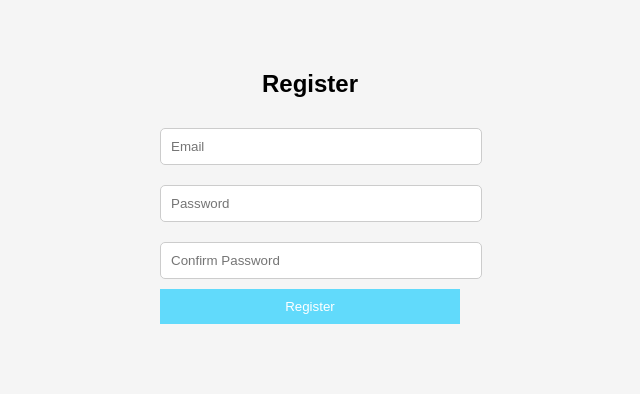
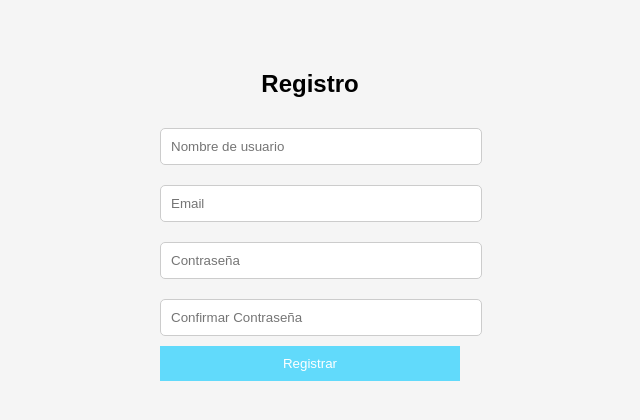
Before and after one commit to GabrielGM16/front_global_AW, a React (Create React App) app: page /register in a window 1280 px wide. Shown: the top 420 px of the page, without its empty margins (330-970 px from the left). Built offline with nearby package versions, Linux system fonts and the light colour scheme.

Commit message:
Registro login

```diff
--- a/src/components/Home.js
+++ b/src/components/Home.js
@@ -1,10 +1,19 @@
 // src/components/Home.js
 import React from 'react';
+import Dashboard from './Dashboard'; // Asegúrate de tener este componente
+import Component1 from './CreateTask'; // Ejemplo de un componente adicional
+
 
 const Home = () => {
   return (
     <div>
       <h1>Welcome to the Home Page</h1>
+      <div className="dashboard">
+        <Dashboard />
+        <Component1 />
+
+        {/* Puedes agregar más componentes según sea necesario */}
+      </div>
     </div>
   );
 };
--- a/src/components/Login.js
+++ b/src/components/Login.js
@@ -1,5 +1,5 @@
 import React, { useState } from 'react';
-import '../styles/Login.css'; // Importar estilos
+import '../styles/Login.css';
 
 function Login({ onLogin }) {
   const [email, setEmail] = useState('');
@@ -10,27 +10,26 @@ function Login({ onLogin }) {
     e.preventDefault();
     setError('');
 
-    // Validaciones básicas
     if (!email || !password) {
       setError('Please fill in all fields.');
       return;
     }
 
-    // Simulación de autenticación (en entorno real, enviar a la API)
     try {
-      // Enviar email y password a la API
-      const response = await fetch('/api/login', {
+      const response = await fetch('http://localhost:5000/api/login', {
         method: 'POST',
         headers: { 'Content-Type': 'application/json' },
-        body: JSON.stringify({ email, password })
+        body: JSON.stringify({ email, password }),
       });
 
       if (response.ok) {
         const data = await response.json();
-        localStorage.setItem('token', data.token); // Almacenar token de forma segura
-        onLogin(data.user);
+        localStorage.setItem('token', data.token); // Almacenar token
+        onLogin(data.user); // Actualiza el estado de autenticación en App
+      } else if (response.status === 401) {
+        setError('Invalid credentials.');
       } else {
-        setError('Invalid credentials.');
+        setError('An error occurred, please try again.');
       }
     } catch (err) {
       setError('An error occurred, please try again.');
--- a/src/components/Register.js
+++ b/src/components/Register.js
@@ -1,7 +1,8 @@
 import React, { useState } from 'react';
-import '../styles/Register.css'; // Importar estilos
+import '../styles/Register.css';
 
 function Register({ onRegister }) {
+  const [username, setUsername] = useState(''); // Estado para username
   const [email, setEmail] = useState('');
   const [password, setPassword] = useState('');
   const [confirmPassword, setConfirmPassword] = useState('');
@@ -11,47 +12,56 @@ function Register({ onRegister }) {
     e.preventDefault();
     setError('');
 
-    // Validaciones
-    if (!email || !password || !confirmPassword) {
-      setError('Please fill in all fields.');
+    // Validaciones de los campos
+    if (!username || !email || !password || !confirmPassword) {
+      setError('Por favor, completa todos los campos.');
       return;
     }
 
     if (password.length < 8) {
-      setError('Password must be at least 8 characters long.');
+      setError('La contraseña debe tener al menos 8 caracteres.');
       return;
     }
 
     if (password !== confirmPassword) {
-      setError('Passwords do not match.');
+      setError('Las contraseñas no coinciden.');
       return;
     }
 
-    // Simulación de registro (en un entorno real, enviar a la API)
     try {
-      const response = await fetch('/api/register', {
+      // Llamada a la API de registro
+      const response = await fetch('http://localhost:5000/api/register', {
         method: 'POST',
         headers: { 'Content-Type': 'application/json' },
-        body: JSON.stringify({ email, password })
+        body: JSON.stringify({ username, email, password }), // Incluye username
       });
 
       if (response.ok) {
         const data = await response.json();
-        localStorage.setItem('token', data.token); // Almacenar token de forma segura
-        onRegister(data.user);
+        localStorage.setItem('token', data.token); // Almacenar token
+        onRegister(data.user); // Actualiza el estado de autenticación en App
       } else {
-        setError('Registration failed.');
+        const errorData = await response.json();
+        setError(errorData.message); // Muestra mensaje de error
       }
     } catch (err) {
-      setError('An error occurred, please try again.');
+      setError('Ocurrió un error, por favor intenta de nuevo.');
     }
   };
 
   return (
     <div className="register-container">
-      <h2>Register</h2>
+      <h2>Registro</h2>
       {error && <p className="error">{error}</p>}
       <form onSubmit={handleSubmit}>
+        <input
+          type="text"
+          value={username}
+          onChange={(e) => setUsername(e.target.value)}
+          placeholder="Nombre de usuario"
+          required
+          className="register-input"
+        />
         <input
           type="email"
           value={email}
@@ -64,7 +74,7 @@ function Register({ onRegister }) {
           type="password"
           value={password}
           onChange={(e) => setPassword(e.target.value)}
-          placeholder="Password"
+          placeholder="Contraseña"
           required
           className="register-input"
         />
@@ -72,11 +82,11 @@ function Register({ onRegister }) {
           type="password"
           value={confirmPassword}
           onChange={(e) => setConfirmPassword(e.target.value)}
-          placeholder="Confirm Password"
+          placeholder="Confirmar Contraseña"
           required
           className="register-input"
         />
-        <button type="submit" className="register-button">Register</button>
+        <button type="submit" className="register-button">Registrar</button>
       </form>
     </div>
   );
```
